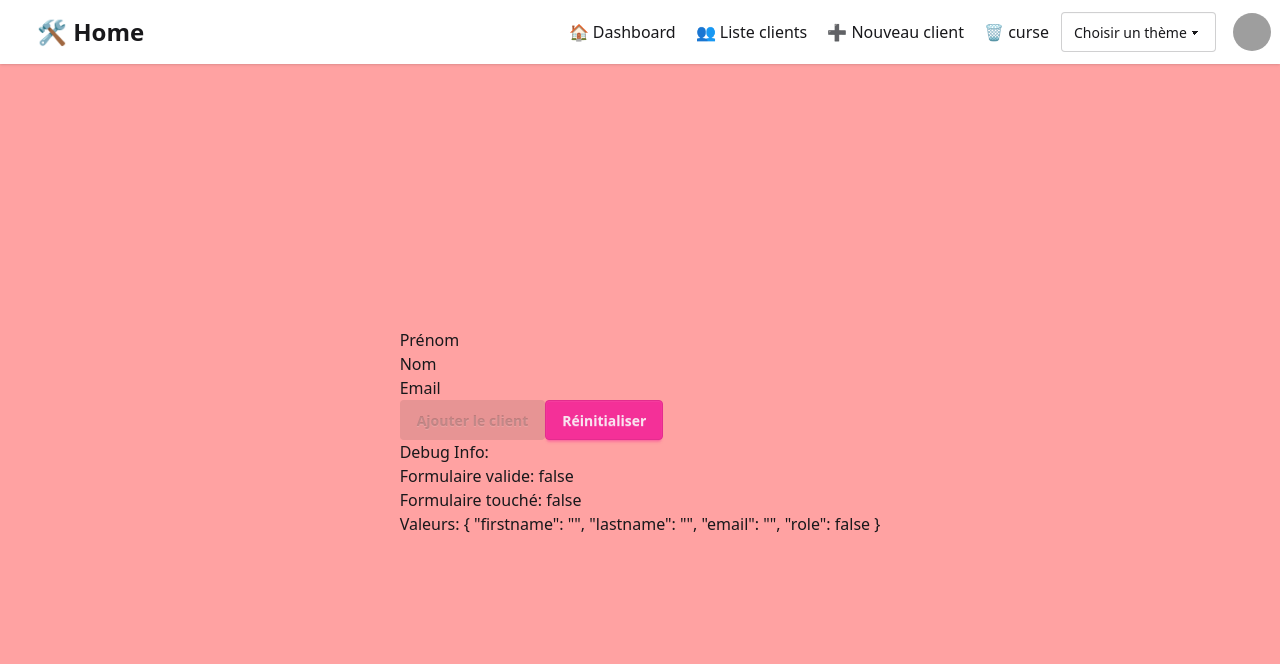
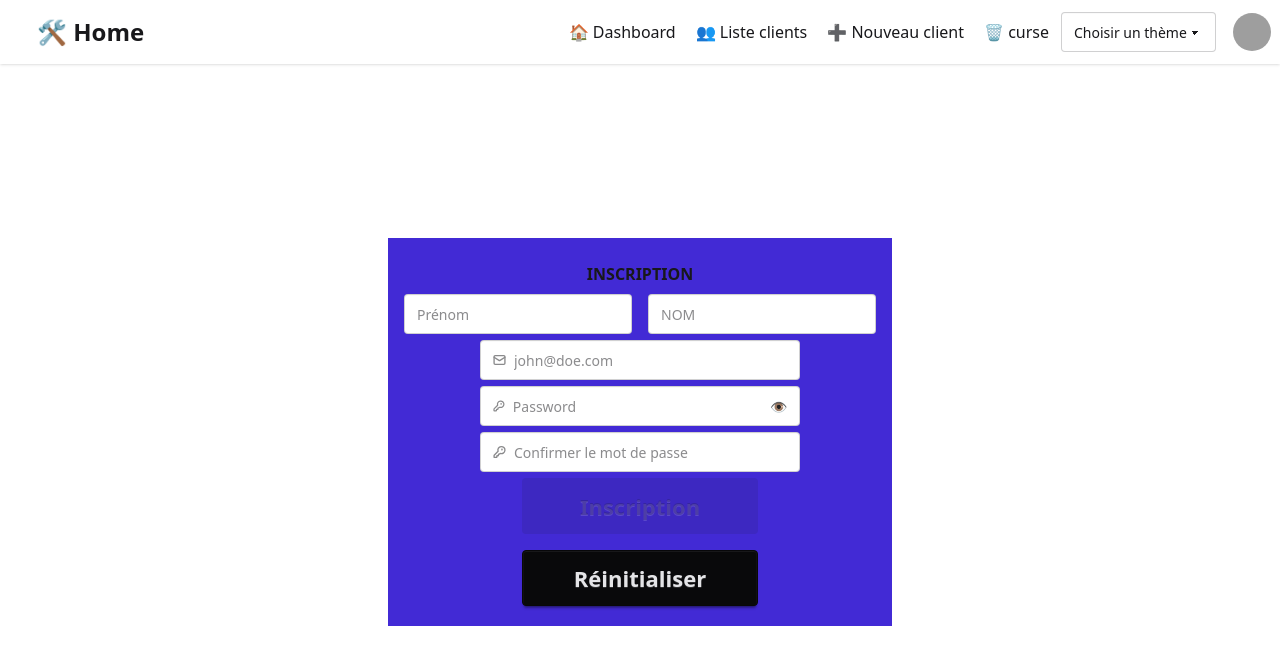
Before and after one commit to JOJOK63/toolsUneed_frontend, an Angular app: page /customer/new in a window 1280 px wide. Shown: the top 664 px of the page. Built offline with nearby package versions, Linux system fonts and the light colour scheme; grey boxes are pictures that could not be loaded.

Commit message:
form group

```diff
--- a/src/app/app.component.html
+++ b/src/app/app.component.html
@@ -1,4 +1,4 @@
-<main class="w-full min-h-screen bg-primary-content  ">
+<main class="w-full min-h-screen  ">
   <app-navbar></app-navbar>
   <router-outlet></router-outlet>
 </main>
--- a/src/app/customer/model/Customer.ts
+++ b/src/app/customer/model/Customer.ts
@@ -5,7 +5,6 @@ export interface Customer {
   firstname: string;
   lastname: string;
   email: string;
-  // role: CustomerRole;
-  role : boolean
-  //createdAt
+  password : string
+  role: CustomerRole;
 }
--- a/src/app/customer/page/new-customer/new-customer.component.html
+++ b/src/app/customer/page/new-customer/new-customer.component.html
@@ -1,87 +1,110 @@
-<div class="flex flex-col justify-center items-center min-h-[calc(100vh-4rem)] bg-red-300">
-  <form #customerForm="ngForm" (ngSubmit)="onSubmit(customerForm)">
+<div class="flex flex-col justify-center items-center min-h-[calc(100vh-4rem)]">
+  <form [formGroup]="customerForm" (ngSubmit)="onSubmit()" class="bg-primary p-4">
 
-    <div class="form-group">
-      <label for="firstname">Prénom</label>
-      <input
-        id="firstname"
-        name="firstname"
-        type="text"
-        [(ngModel)]="customer.firstname"
-        #firstname="ngModel"
-        required
-        minlength="2"
-        class="form-control"
-        [class.is-invalid]="firstname.invalid && firstname.touched">
+    <fieldset class="fieldset">
+      <legend for="firstname" class="fieldset-legend mx-auto text-base uppercase">inscription</legend>
+      <div class="flex gap-x-4">
+        <div>
+          <input id="firstname" type="text" class="input"  placeholder="Prénom" formControlName="firstname">
+          <p class="error-message-form" *ngIf="customerForm.get('firstname')?.invalid && customerForm.get('firstname')?.touched"> Prénom requis (minimum 2 caractères)</p>
+        </div>
 
-      <!-- Messages d'erreur -->
-      <div *ngIf="firstname.invalid && firstname.touched" class="error-messages">
-        <small *ngIf="firstname.errors?.['required']">Le prénom est requis</small>
-        <small *ngIf="firstname.errors?.['minlength']">Le prénom doit contenir au moins 2 caractères</small>
+        <div>
+          <input  id="lastname" type="text" class="input" placeholder="NOM" formControlName="lastname" />
+          <p class="error-message-form" *ngIf="customerForm.get('lastname')?.invalid && customerForm.get('lastname')?.touched" >Nom requis (minimum 2 caractères)
+          </p>
         </div>
       </div>
 
-    <div class="form-group">
-      <label for="lastname">Nom</label>
+      <label for="email" class="input validator mx-auto">
+        <svg class="h-[1em] opacity-50" xmlns="http://www.w3.org/2000/svg" viewBox="0 0 24 24">
+          <g
+            stroke-linejoin="round"
+            stroke-linecap="round"
+            stroke-width="2.5"
+            fill="none"
+            stroke="currentColor"
+          >
+            <rect width="20" height="16" x="2" y="4" rx="2"></rect>
+            <path d="m22 7-8.97 5.7a1.94 1.94 0 0 1-2.06 0L2 7"></path>
+          </g>
+        </svg>
+        <input id="email" type="email" placeholder="john@doe.com" required formControlName="email" />
+      </label>
+      <p class="error-message-form" *ngIf="customerForm.get('email')?.invalid && customerForm.get('email')?.touched">
+        Email requis et valide
+      </p>
+
+      <label for="password" class="input validator mx-auto">
+        <svg class="h-[1em] opacity-50" xmlns="http://www.w3.org/2000/svg" viewBox="0 0 24 24">
+          <g
+            stroke-linejoin="round"
+            stroke-linecap="round"
+            stroke-width="2.5"
+            fill="none"
+            stroke="currentColor"
+          >
+            <path
+              d="M2.586 17.414A2 2 0 0 0 2 18.828V21a1 1 0 0 0 1 1h3a1 1 0 0 0 1-1v-1a1 1 0 0 1 1-1h1a1 1 0 0 0 1-1v-1a1 1 0 0 1 1-1h.172a2 2 0 0 0 1.414-.586l.814-.814a6.5 6.5 0 1 0-4-4z"
+            ></path>
+            <circle cx="16.5" cy="7.5" r=".5" fill="currentColor"></circle>
+          </g>
+        </svg>
         <input
-        id="lastname"
-        name="lastname"
-        type="text"
-        [(ngModel)]="customer.lastname"
-        #lastname="ngModel"
-        required
-        minlength="2"
-        class="form-control"
-        [class.is-invalid]="lastname.invalid && lastname.touched">
+          id="password"
+          [type]="showPassword ? 'text' : 'password'"
+          placeholder="Password"
+          formControlName="password"
+        />
+        <button type="button" (click)="togglePasswordVisibility()">👁️</button>
+      </label>
+      <p class="error-message-form" *ngIf="customerForm.get('password')?.invalid && customerForm.get('password')?.touched">
+        Mot de passe requis (minimum 3 caractères)
+      </p>
 
-      <div *ngIf="lastname.invalid && lastname.touched" class="error-messages">
-        <small *ngIf="lastname.errors?.['required']">Le nom est requis</small>
-        <small *ngIf="lastname.errors?.['minlength']">Le nom doit contenir au moins 2 caractères</small>
-      </div>
-    </div>
+      <!-- AJOUT : Champ confirmPassword manquant -->
+      <label for="confirmPassword" class="input validator mx-auto">
+        <svg class="h-[1em] opacity-50" xmlns="http://www.w3.org/2000/svg" viewBox="0 0 24 24">
+          <g
+            stroke-linejoin="round"
+            stroke-linecap="round"
+            stroke-width="2.5"
+            fill="none"
+            stroke="currentColor"
+          >
+            <path
+              d="M2.586 17.414A2 2 0 0 0 2 18.828V21a1 1 0 0 0 1 1h3a1 1 0 0 0 1-1v-1a1 1 0 0 1 1-1h1a1 1 0 0 0 1-1v-1a1 1 0 0 1 1-1h.172a2 2 0 0 0 1.414-.586l.814-.814a6.5 6.5 0 1 0-4-4z"
+            ></path>
+            <circle cx="16.5" cy="7.5" r=".5" fill="currentColor"></circle>
+          </g>
+        </svg>
+        <input
+          id="confirmPassword"
+          type="password"
+          placeholder="Confirmer le mot de passe"
+          formControlName="confirmPassword"
+        />
+      </label>
+      <p class="error-message-form" *ngIf="passwordsNotMatch()">
+        Les mots de passe ne correspondent pas
+      </p>
 
-    <div class="form-group">
-      <label for="email">Email</label>
-      <input
-        id="email"
-        name="email"
-        type="email"
-        [(ngModel)]="customer.email"
-        #email="ngModel"
-        required
-        email
-        class="form-control"
-        [class.is-invalid]="email.invalid && email.touched">
-
-      <div *ngIf="email.invalid && email.touched" class="error-messages">
-        <small *ngIf="email.errors?.['required']">L'email est requis</small>
-        <small *ngIf="email.errors?.['email']">L'email doit être valide</small>
-      </div>
-    </div>
-
-
-    <div class="form-actions">
+      <div class="form-actions flex flex-col w-1/2 mx-auto gap-4">
         <button
           type="submit"
-        [disabled]="!customerForm.valid"
-        class="btn btn-primary">
-        Ajouter le client
+          [disabled]="customerForm.invalid"
+          class="btn btn-secondary btn-xs sm:btn-sm md:btn-md lg:btn-lg xl:btn-xl">
+          Inscription
         </button>
 
         <button
           type="button"
           (click)="resetForm()"
-        class="btn btn-secondary">
+          class="btn btn-neutral btn-xs sm:btn-sm md:btn-md lg:btn-lg xl:btn-xl">
           Réinitialiser
         </button>
       </div>
 
-    <!-- Debug info (à supprimer en production) -->
-    <div class="debug-info">
-      <h4>Debug Info:</h4>
-      <p>Formulaire valide: {{customerForm.valid}}</p>
-      <p>Formulaire touché: {{customerForm.touched}}</p>
-      <p>Valeurs: {{customer | json}}</p>
-    </div>
+    </fieldset>
   </form>
 </div>
--- a/src/app/customer/page/new-customer/new-customer.component.ts
+++ b/src/app/customer/page/new-customer/new-customer.component.ts
@@ -1,65 +1,114 @@
 import {Component} from '@angular/core';
-import {FormsModule, ReactiveFormsModule} from '@angular/forms';
-import {Customer} from '../../model/Customer';
+import {
+  AbstractControl,
+  FormControl,
+  FormGroup,
+  ReactiveFormsModule,
+  Validators
+} from '@angular/forms';
 import {CustomerService} from '../../service/customer.service';
+import {NgIf} from '@angular/common';
 import {CustomerRole} from '../../../utils/user.utils';
-import {JsonPipe, NgIf} from '@angular/common';
 
 @Component({
   selector: 'app-new-customer',
   imports: [
     ReactiveFormsModule,
-    FormsModule,
-    JsonPipe,
-    NgIf
+    NgIf,
   ],
   standalone: true,
   templateUrl: './new-customer.component.html',
   styleUrl: './new-customer.component.css'
 })
 export class NewCustomerComponent {
+  showPassword: boolean = false;
 
-  customer: Customer={
-    firstname :'',
-    lastname:'',
-    email:'',
-    role: false,
-  };
-    constructor(private customerService: CustomerService) {
+  // FormGroup simple sans validateur personnalisé
+  customerForm = new FormGroup({
+    firstname: new FormControl('', [
+      Validators.required,
+      Validators.minLength(2),
+    ]),
+    lastname: new FormControl('', [
+      Validators.required,
+      Validators.minLength(2)
+    ]),
+    email: new FormControl('', [
+      Validators.required,
+      Validators.email,
+      Validators.pattern(/^[a-zA-Z0-9._%+-]+@[a-zA-Z0-9.-]+\.[a-zA-Z]{2,}$/)
+    ]),
+    password: new FormControl('', [
+      Validators.required,
+      Validators.minLength(8), // Plus sécurisé
+      Validators.pattern(/^(?=.*[a-z])(?=.*[A-Z])(?=.*\d)/)
+    ]),
+    confirmPassword: new FormControl('', [
+      Validators.required
+    ])
+  });
+
+  constructor(private customerService: CustomerService) {
+  }
+
+  // Méthode simple pour vérifier si les mots de passe correspondent
+  passwordsNotMatch(): boolean {
+    const password = this.customerForm.get('password')?.value;
+    const confirmPassword = this.customerForm.get('confirmPassword')?.value;
+    const confirmPasswordControl = this.customerForm.get('confirmPassword');
+    return password !== confirmPassword && (confirmPasswordControl?.touched || false);
+  }
+
+  togglePasswordVisibility() {
+    this.showPassword = !this.showPassword;
+  }
+
+  onSubmit() {
+    // Vérification des mots de passe avant soumission
+    if (this.passwordsNotMatch()) {
+      console.log('Les mots de passe ne correspondent pas');
+      return;
     }
 
-    onSubmit(form:any) {
-      if(form.valid){
-        console.log('Valeurs du formulaire avant envoi :', this.customer);
-        this.customerService.newCustomer(this.customer).subscribe({
-            next: (customer: Customer) => {
-              console.log(customer.firstname);
-              console.log(customer.lastname);
-              console.log(customer.email);
-              console.log(customer.role);
-            },
-            error: (error)=>{
-              if (error.status === 409) {
-                console.error("⚠️ Ce client existe déjà.");
-                alert("adresse mail déjà utilisé");
-              } else {
-                console.error("❌ Erreur serveur :", error);
-              }
-            },
-            complete: () => {
-              console.log(`Customer ${this.customer.email} ajouté !`);
-            }
-          }
-        );
-      }
+    if (this.customerForm.valid) {
+      // 🎯 OPTION 1: Transformer les données directement dans onSubmit
+      const formData = this.customerForm.value;
+      console.log(formData);
+      const customerData = this.transformFormData(formData);
+      console.log(customerData);
+
+      // Envoyer au service
+      this.customerService.newCustomer(customerData).subscribe({
+        next: (response) => {
+          console.log('Client créé avec succès:', response);
+          this.resetForm();
+        },
+        error: (error) => {
+          console.error('Erreur lors de la création:', error);
+        }
+      });
+    } else {
+      console.log('Formulaire invalide');
     }
+  }
+
+
+
+  private transformFormData(formData: any) {
+    return {
+      firstname: formData.firstname?.trim().toLowerCase(),
+      lastname: formData.lastname?.trim().toLowerCase(),
+      email: formData.email?.trim().toLowerCase(),
+      password: formData.password,
+      role:  CustomerRole.USER // Validation ici
+// createdAt: new Date().toISOString(),
+
+    };
+  }
+
 
   resetForm() {
-    this.customer = {
-      firstname: '',
-      lastname: '',
-      email: '',
-      role: false
-    };
+    this.customerForm.reset();
+    this.showPassword = false;
   }
 }
--- a/src/app/utils/user.utils.ts
+++ b/src/app/utils/user.utils.ts
@@ -1,4 +1,4 @@
 export enum CustomerRole {
-  ADMIN = 'admin',
-  USER = 'user'
+  USER = 'user',
+  ADMIN = 'admin'
 }
--- a/src/styles.css
+++ b/src/styles.css
@@ -21,3 +21,8 @@ html {
 ul,li{
   list-style: none;
 }
+
+
+.error-message-form{
+  @apply text-error text-xs mb-4;
+}
```
Lines whose indentation alone changed are shown as unchanged.
